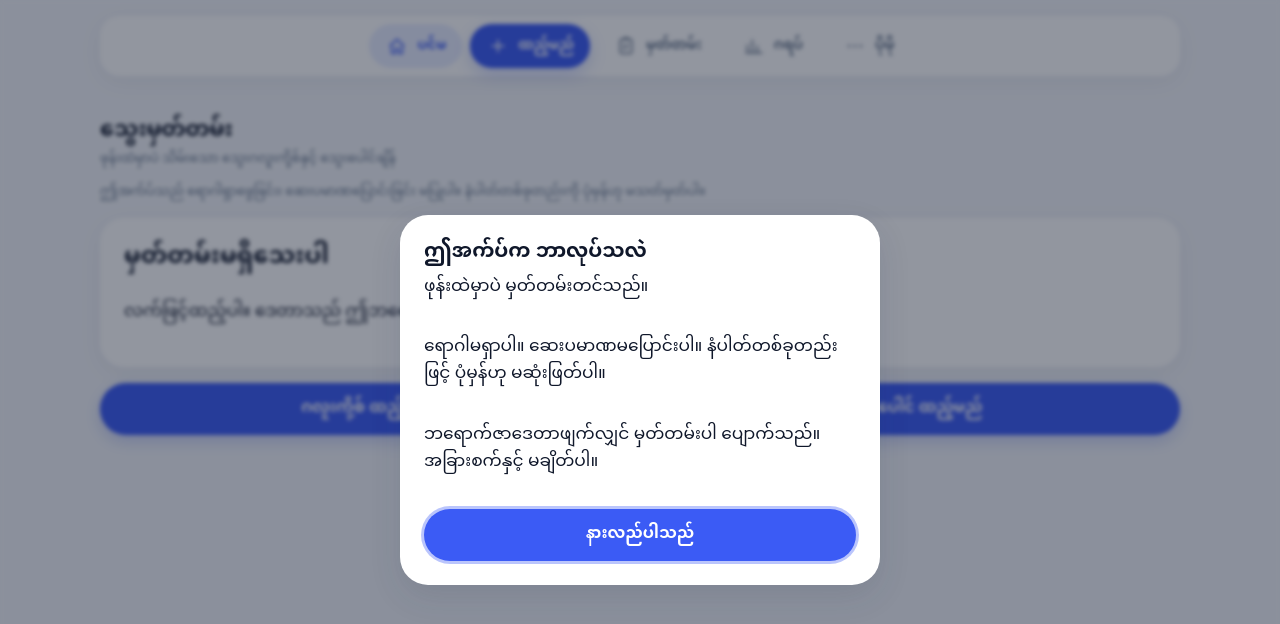
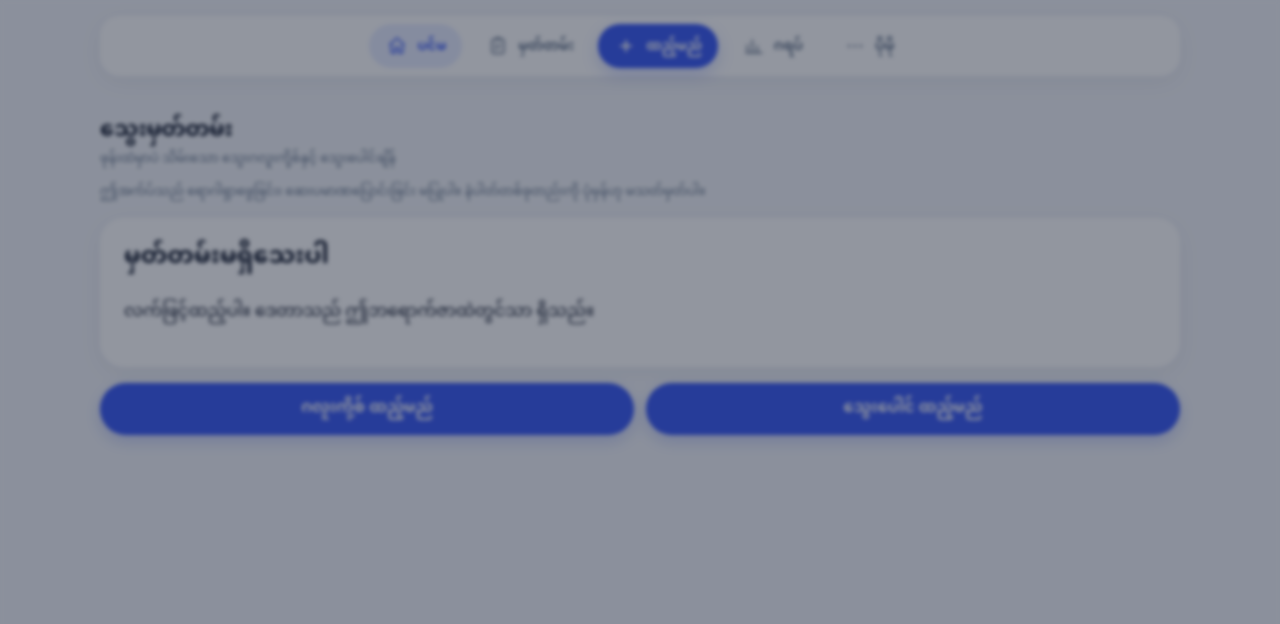
Before and after one commit to Khinelintun91/thwaymattam, a React (Vite) app: page / in a window 1280 px wide. Shown: the top 624 px of the page. Built offline with nearby package versions, Linux system fonts and the light colour scheme.

Commit message:
Prompt 1 polish: center Add in nav, FAB + motion

```diff
--- a/src/App.tsx
+++ b/src/App.tsx
@@ -76,8 +76,8 @@ function Shell() {
       <nav className="nav no-print" aria-label="အဓိက">
         {([
           ['home', 'ပင်မ'],
+          ['history', 'မှတ်တမ်း'],
           ['add', 'ထည့်မည်'],
-          ['history', 'မှတ်တမ်း'],
           ['charts', 'ဂရပ်'],
           ['more', 'ပိုမို'],
         ] as const).map(([id, label]) => (
@@ -122,6 +122,7 @@ function Shell() {
             <button type="button" className="btn btn-danger" onClick={log.resetCorrupt}>ပျက်နေသောဒေတာကို ဖယ်ပြီး အသစ်စမည်</button>
           </section>
         ) : null}
+        <div className="view" key={view}>
           {view === 'home' ? <HomeView onAdd={(type) => go('add', { preset: type, editing: null })} /> : null}
           {view === 'add' ? <AddView preset={preset} editing={editing} onDone={() => go('home')} /> : null}
           {view === 'history' ? (
@@ -133,6 +134,7 @@ function Shell() {
           {view === 'charts' ? <ChartsView /> : null}
           {view === 'more' ? <MoreView onPrint={() => go('print')} /> : null}
           {view === 'print' ? <PrintView /> : null}
+        </div>
       </main>
       {undo ? (
         <div className="toast no-print" role="status">
--- a/src/components/NavIcons.tsx
+++ b/src/components/NavIcons.tsx
@@ -1,12 +1,12 @@
 type NavId = 'home' | 'add' | 'history' | 'charts' | 'more';
 
-function Icon({ children }: { children: React.ReactNode }) {
+function Icon({ children, strokeWidth = 1.8 }: { children: React.ReactNode; strokeWidth?: number }) {
   return (
     <svg
       viewBox="0 0 24 24"
       fill="none"
       stroke="currentColor"
-      strokeWidth="1.8"
+      strokeWidth={strokeWidth}
       strokeLinecap="round"
       strokeLinejoin="round"
       aria-hidden="true"
@@ -28,9 +28,9 @@ export function NavIcon({ id }: { id: NavId }) {
       );
     case 'add':
       return (
-        <Icon>
-          <path d="M12 5v14" />
-          <path d="M5 12h14" />
+        <Icon strokeWidth={2.5}>
+          <path d="M12 6v12" />
+          <path d="M6 12h12" />
         </Icon>
       );
     case 'history':
--- a/src/index.css
+++ b/src/index.css
@@ -35,7 +35,7 @@
   --space-5: 20px;
   --space-6: 24px;
   --space-8: 32px;
-  --focus: 0 0 0 3px rgba(59, 91, 245, 0.35);
+  --focus: 0 0 0 2px #fff, 0 0 0 4px var(--accent);
   --chart-grid: #EDF0F6;
   --chart-tick: #94A3B8;
   --chart-band: rgba(59, 91, 245, 0.08);
@@ -58,8 +58,8 @@ body {
   line-height: 1.6;
 }
 button, input, select, textarea { font: inherit; color: inherit; }
-button { cursor: pointer; }
-button, input, select, textarea { transition: background-color .15s ease, border-color .15s ease, box-shadow .15s ease, color .15s ease; }
+button { cursor: pointer; -webkit-tap-highlight-color: transparent; touch-action: manipulation; }
+button, input, select, textarea { transition: background-color .15s ease, border-color .15s ease, box-shadow .15s ease, color .15s ease, transform 140ms ease; }
 img { max-width: 100%; }
 
 :focus-visible {
@@ -94,7 +94,7 @@ img { max-width: 100%; }
 .shell {
   width: min(560px, calc(100% - 32px));
   margin: 0 auto;
-  padding: 16px 0 128px;
+  padding: 16px 0 calc(140px + env(safe-area-inset-bottom));
 }
 
 .topbar {
@@ -108,6 +108,7 @@ img { max-width: 100%; }
 .brand { margin: 0; font-size: 22px; line-height: 1.4; font-weight: 700; letter-spacing: -0.02em; }
 .topbar .muted { font-size: 13px; margin: 2px 0 0; }
 .brand small, .muted, .hint { color: var(--muted); font-weight: 400; }
+.hint { font-size: 14px; line-height: 1.6; max-width: 60ch; }
 
 .demo-chip {
   display: inline-flex;
@@ -160,17 +161,21 @@ h3 { font-size: 16px; line-height: 1.4; font-weight: 600; margin-bottom: 6px; }
 }
 .btn:focus-visible { outline: none; box-shadow: var(--focus); }
 .btn-primary { background: var(--accent); color: white; box-shadow: 0 6px 16px rgba(59, 91, 245, 0.25); }
-.btn-primary:hover, .btn-primary:active { background: var(--accent-deep); }
 .btn-primary:disabled { background: #C7D2FE; color: white; box-shadow: none; cursor: not-allowed; }
 .btn-quiet { background: var(--accent-soft); color: var(--accent); }
-.btn-quiet:hover, .btn-quiet:active { background: #DCE4FF; }
 .btn-danger { background: var(--red); color: white; }
-.btn-danger:hover, .btn-danger:active { background: var(--emergency); }
 .btn-quiet-danger { background: var(--red-bg); color: var(--red); }
-.btn-quiet-danger:hover, .btn-quiet-danger:active { background: #FBD5DC; }
 .btn-block { width: 100%; }
 .btn-small { min-height: 44px; padding: 6px 16px; font-size: 14px; }
 .btn-tiny { min-height: 36px; padding: 4px 12px; font-size: 14px; }
+.btn:active, .choice:active, .segmented button:active, .nav-btn:not(.nav-btn-fab):active, .day-head-btn:active, .chip button:active { transform: scale(.96); }
+@media (hover: hover) {
+  .btn-primary:hover { background: var(--accent-deep); }
+  .btn-quiet:hover { background: #DCE4FF; }
+  .btn-danger:hover { background: var(--emergency); }
+  .btn-quiet-danger:hover { background: #FBD5DC; }
+  .nav-btn-fab:hover .nav-icon { background: var(--accent-deep); }
+}
 
 .nav {
   position: fixed;
@@ -181,7 +186,7 @@ h3 { font-size: 16px; line-height: 1.4; font-weight: 600; margin-bottom: 6px; }
   display: grid;
   grid-template-columns: repeat(5, minmax(0, 1fr));
   gap: 4px;
-  height: 72px;
+  height: 76px;
   padding: 6px 8px;
   background: #FFFFFF;
   border: none;
@@ -201,11 +206,13 @@ h3 { font-size: 16px; line-height: 1.4; font-weight: 600; margin-bottom: 6px; }
   border-radius: 16px;
   padding: 4px 2px;
   color: var(--muted);
-  font-size: 11px;
+  font-size: 12px;
   font-weight: 600;
-  line-height: 1.2;
+  line-height: 1.5;
   overflow-wrap: anywhere;
+  transition: color 180ms ease;
 }
+.nav-btn > span:last-child { white-space: nowrap; overflow: hidden; text-overflow: ellipsis; max-width: 100%; }
 .nav-btn:focus-visible { outline: none; box-shadow: var(--focus); }
 .nav-icon {
   display: grid;
@@ -214,21 +221,27 @@ h3 { font-size: 16px; line-height: 1.4; font-weight: 600; margin-bottom: 6px; }
   height: 32px;
   border-radius: var(--radius-pill);
   flex-shrink: 0;
+  transition: background-color 180ms ease, color 180ms ease, transform 180ms ease, box-shadow 140ms ease;
 }
 .nav-icon svg { width: 24px; height: 24px; }
 .nav-btn[aria-current="page"] { color: var(--accent); }
-.nav-btn[aria-current="page"] .nav-icon { background: var(--accent-soft); }
-.nav-btn-fab { transform: translateY(-18px); justify-content: flex-start; }
+.nav-btn[aria-current="page"] .nav-icon { background: var(--accent-soft); transform: translateY(-1px) scale(1.05); }
+.nav-btn-fab { justify-content: flex-end; gap: 4px; padding-bottom: 6px; }
+.nav-btn-fab:focus-visible { box-shadow: none; }
 .nav-btn-fab .nav-icon {
-  width: 60px;
-  height: 60px;
+  width: 56px;
+  height: 56px;
+  margin-top: -24px;
   background: var(--accent);
   color: #fff;
-  box-shadow: var(--shadow-fab), 0 0 0 4px #fff;
+  box-shadow: 0 8px 20px rgba(59, 91, 245, 0.35), 0 0 0 5px #fff;
+  transition: transform 140ms ease, box-shadow 140ms ease, background-color 140ms ease;
 }
-.nav-btn-fab .nav-icon svg { width: 28px; height: 28px; }
+.nav-btn-fab .nav-icon svg { width: 24px; height: 24px; }
+.nav-btn-fab:active .nav-icon { transform: scale(.92); box-shadow: 0 4px 10px rgba(59, 91, 245, 0.3), 0 0 0 5px #fff; }
+.nav-btn-fab:focus-visible .nav-icon { box-shadow: 0 0 0 3px #fff, 0 0 0 6px var(--accent), 0 8px 20px rgba(59, 91, 245, 0.35); }
 .nav-btn-fab[aria-current="page"] { color: var(--accent); }
-.nav-btn-fab[aria-current="page"] .nav-icon { background: var(--accent); }
+.nav-btn-fab[aria-current="page"] .nav-icon { background: var(--accent); transform: none; }
 
 .reading-value {
   font-size: clamp(34px, 9vw, 40px);
@@ -275,6 +288,7 @@ h3 { font-size: 16px; line-height: 1.4; font-weight: 600; margin-bottom: 6px; }
 input[type="checkbox"] { width: 22px; height: 22px; accent-color: var(--accent); flex-shrink: 0; }
 
 .choice-grid {
+  position: relative;
   display: flex;
   gap: 4px;
   background: var(--paper);
@@ -283,6 +297,8 @@ input[type="checkbox"] { width: 22px; height: 22px; accent-color: var(--accent);
   box-shadow: var(--shadow);
 }
 .choice {
+  position: relative;
+  z-index: 1;
   flex: 1;
   display: flex;
   align-items: center;
@@ -301,7 +317,7 @@ input[type="checkbox"] { width: 22px; height: 22px; accent-color: var(--accent);
   overflow-wrap: anywhere;
 }
 .choice svg { width: 18px; height: 18px; flex-shrink: 0; }
-.choice[aria-checked="true"] { background: var(--accent); color: #fff; box-shadow: 0 4px 12px rgba(59, 91, 245, 0.25); }
+.choice[aria-checked="true"] { background: transparent; color: #fff; box-shadow: none; }
 
 .chips { display: flex; flex-wrap: wrap; gap: 8px; }
 .chip {
@@ -406,6 +422,9 @@ input[type="checkbox"] { width: 22px; height: 22px; accent-color: var(--accent);
 .badge.warning, .badge.warn { background: var(--amber-bg); color: var(--amber); }
 .badge.info { background: var(--info-bg); color: var(--info); }
 .badge.none { display: none; }
+.legend { gap: 6px; }
+.legend .badge { white-space: normal; max-width: 100%; color: var(--ink); }
+.legend .badge::before { width: 8px; height: 8px; background: var(--series, currentColor); }
 
 .sticky-actions {
   display: grid;
@@ -420,6 +439,12 @@ table { width: 100%; border-collapse: collapse; font-size: 0.92rem; }
 th, td { text-align: left; padding: 8px 6px; border-bottom: 1px solid var(--line); vertical-align: top; }
 .chart-svg { width: 100%; height: auto; }
 
+.view { animation: view-in 200ms ease-out; }
+@keyframes view-in {
+  from { opacity: 0; transform: translateY(8px); }
+  to { opacity: 1; transform: translateY(0); }
+}
+
 .modal-backdrop {
   position: fixed;
   inset: 0;
@@ -429,6 +454,7 @@ th, td { text-align: left; padding: 8px 6px; border-bottom: 1px solid var(--line
   place-items: end center;
   z-index: 40;
   padding: 0;
+  animation: backdrop-in 200ms ease-out;
 }
 .modal {
   width: min(560px, 100%);
@@ -439,20 +465,28 @@ th, td { text-align: left; padding: 8px 6px; border-bottom: 1px solid var(--line
   border: none;
   border-radius: 28px 28px 0 0;
   box-shadow: var(--shadow-float);
-  animation: modal-up 200ms ease-out;
+  animation: modal-up 240ms cubic-bezier(.2,.8,.2,1);
 }
 .modal-handle { width: 40px; height: 5px; border-radius: var(--radius-pill); background: var(--line); margin: 0 auto 12px; }
 .modal h2 { font-size: 20px; }
+@keyframes backdrop-in {
+  from { opacity: 0; }
+  to { opacity: 1; }
+}
 @keyframes modal-up {
-  from { transform: translateY(24px); opacity: 0; }
+  from { transform: translateY(100%); opacity: 0; }
   to { transform: translateY(0); opacity: 1; }
+}
+@keyframes modal-in-desktop {
+  from { opacity: 0; transform: scale(.96); }
+  to { opacity: 1; transform: scale(1); }
 }
 
 .toast {
   position: fixed;
   left: 12px;
   right: 12px;
-  bottom: calc(110px + env(safe-area-inset-bottom));
+  bottom: calc(112px + env(safe-area-inset-bottom));
   z-index: 35;
   display: flex;
   justify-content: space-between;
@@ -463,8 +497,17 @@ th, td { text-align: left; padding: 8px 6px; border-bottom: 1px solid var(--line
   color: white;
   border-radius: var(--radius-pill);
   box-shadow: var(--shadow-float);
+  animation: toast-in 200ms ease-out;
 }
 .toast .btn { background: var(--accent); color: white; min-height: 40px; box-shadow: none; }
+@keyframes toast-in {
+  from { opacity: 0; transform: translateY(16px); }
+  to { opacity: 1; transform: translateY(0); }
+}
+@keyframes toast-in-desktop {
+  from { opacity: 0; transform: translateX(-50%) translateY(16px); }
+  to { opacity: 1; transform: translateX(-50%) translateY(0); }
+}
 
 .day-head { margin: 18px 0 8px; font-size: 1.05rem; }
 .day-head-btn {
@@ -483,6 +526,7 @@ th, td { text-align: left; padding: 8px 6px; border-bottom: 1px solid var(--line
   cursor: pointer;
 }
 .day-head-btn > span { min-width: 0; overflow-wrap: anywhere; }
+.day-head-btn:active { background: var(--accent-softer); }
 .part-head { font-size: 0.95rem; margin: 12px 0 6px; color: var(--accent-deep); }
 .reading-rows { list-style: none; margin: 0; padding: 0; display: grid; gap: 8px; }
 .reading-row {
@@ -504,6 +548,7 @@ th, td { text-align: left; padding: 8px 6px; border-bottom: 1px solid var(--line
 .summary-number { display: block; font-size: 1.9rem; font-weight: 700; color: var(--accent); font-variant-numeric: tabular-nums; line-height: 1.2; }
 
 .segmented {
+  position: relative;
   display: flex;
   gap: 4px;
   background: var(--paper);
@@ -513,6 +558,8 @@ th, td { text-align: left; padding: 8px 6px; border-bottom: 1px solid var(--line
   box-shadow: var(--shadow);
 }
 .segmented button {
+  position: relative;
+  z-index: 1;
   flex: 1;
   min-height: 40px;
   border: 0;
@@ -525,7 +572,21 @@ th, td { text-align: left; padding: 8px 6px; border-bottom: 1px solid var(--line
   min-width: 0;
   overflow-wrap: anywhere;
 }
-.segmented button[aria-pressed="true"] { background: var(--accent); color: white; box-shadow: 0 4px 12px rgba(59, 91, 245, 0.25); }
+.segmented button[aria-pressed="true"] { background: transparent; color: white; box-shadow: none; }
+.segmented::before, .choice-grid::before {
+  content: '';
+  position: absolute;
+  top: 4px;
+  bottom: 4px;
+  left: 0;
+  width: var(--pill-w, 0);
+  transform: translateX(var(--pill-x, 0));
+  background: var(--accent);
+  border-radius: var(--radius-pill);
+  box-shadow: 0 4px 12px rgba(59, 91, 245, 0.25);
+  transition: transform 220ms cubic-bezier(.2,.8,.2,1), width 220ms cubic-bezier(.2,.8,.2,1);
+  pointer-events: none;
+}
 
 details { background: var(--paper); border: 1px solid var(--line); border-radius: 14px; padding: 10px 12px; }
 summary { min-height: 44px; cursor: pointer; font-weight: 700; }
@@ -561,19 +622,24 @@ summary { min-height: 44px; cursor: pointer; font-weight: 700; }
   .nav-btn .nav-icon { width: 24px; height: 24px; }
   .nav-btn .nav-icon svg { width: 20px; height: 20px; }
   .nav-btn[aria-current="page"] { background: var(--accent-soft); color: var(--accent); }
-  .nav-btn-fab { transform: none; background: var(--accent); color: #fff; box-shadow: 0 6px 16px rgba(59, 91, 245, 0.25); }
-  .nav-btn-fab .nav-icon { width: 24px; height: 24px; background: transparent; color: #fff; box-shadow: none; }
+  .nav-btn-fab { transform: none; justify-content: center; padding: 10px 16px; background: var(--accent); color: #fff; box-shadow: 0 6px 16px rgba(59, 91, 245, 0.25); }
+  .nav-btn-fab .nav-icon { width: 24px; height: 24px; margin-top: 0; background: transparent; color: #fff; box-shadow: none; }
+  .nav-btn-fab:active { transform: scale(.96); }
   .nav-btn-fab[aria-current="page"] { background: var(--accent); color: #fff; }
-  .nav-btn-fab[aria-current="page"] .nav-icon { background: transparent; }
+  .nav-btn-fab[aria-current="page"] .nav-icon { background: transparent; transform: none; }
+  .segmented { max-width: 520px; }
   .grid-2 { grid-template-columns: 1fr 1fr; }
   .modal-backdrop { place-items: center; padding: 16px; }
-  .modal { max-width: 480px; border-radius: 28px; padding: 24px; }
+  .modal { max-width: 480px; border-radius: 28px; padding: 24px; animation: modal-in-desktop 240ms cubic-bezier(.2,.8,.2,1); }
   .modal-handle { display: none; }
-  .toast { left: 50%; right: auto; transform: translateX(-50%); width: max-content; max-width: calc(100% - 32px); bottom: 24px; }
+  .toast { left: 50%; right: auto; transform: translateX(-50%); width: max-content; max-width: calc(100% - 32px); bottom: 24px; animation-name: toast-in-desktop; }
 }
 
 @media (prefers-reduced-motion: reduce) {
   * { scroll-behavior: auto !important; transition: none !important; animation: none !important; }
+  .segmented::before, .choice-grid::before { transform: none !important; left: var(--pill-x, 0) !important; }
+  .nav-btn[aria-current="page"] .nav-icon { transform: none !important; }
+  .btn:active, .choice:active, .segmented button:active, .nav-btn:active, .day-head-btn:active, .chip button:active, .nav-btn-fab:active .nav-icon { transform: none !important; }
 }
 
 @media print {
```
Also changed, not shown: src/components/useSlidingPill.ts (added, +26 -0 lines), src/views/AddView.tsx (+5 -2 lines), src/views/ChartsView.tsx (+10 -5 lines). Lines whose indentation alone changed are shown as unchanged.
